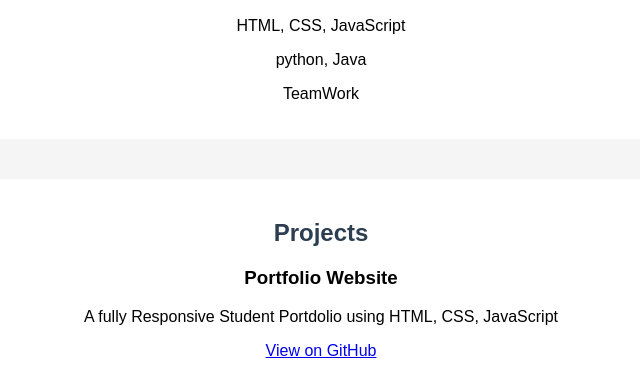
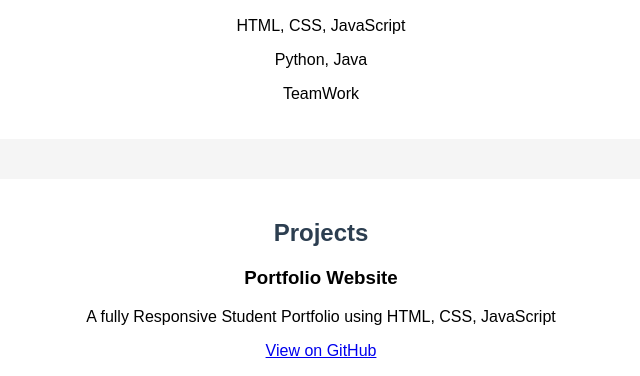
Before and after one commit to Srinath-2203/portfolio-website, a plain HTML site: page index.html in a window 1280 px wide. Shown: the part 749-1125 px from the top of the page, 319-959 px from the left. Drawn offline with Linux system fonts and the light colour scheme.

Commit message:
index.html

```diff
--- a/index.html
+++ b/index.html
@@ -33,7 +33,7 @@
        <section id="skill">
         <h2>Skills</h2>
         <p>HTML, CSS, JavaScript</p>
-        <p>python, Java</p>
+        <p>Python, Java</p>
         <p>TeamWork </p>
        </section>
 
@@ -42,7 +42,7 @@
         <h2>Projects</h2>
         <div class="project">
             <h3>Portfolio Website</h3>
-            <p>A fully Responsive Student Portdolio using HTML, CSS, JavaScript</p>
+            <p>A fully Responsive Student Portfolio using HTML, CSS, JavaScript</p>
             <a href="https://github.com/Srinath-2203/" target="_blank">View on GitHub</a>
         </div>
        </section>
```
